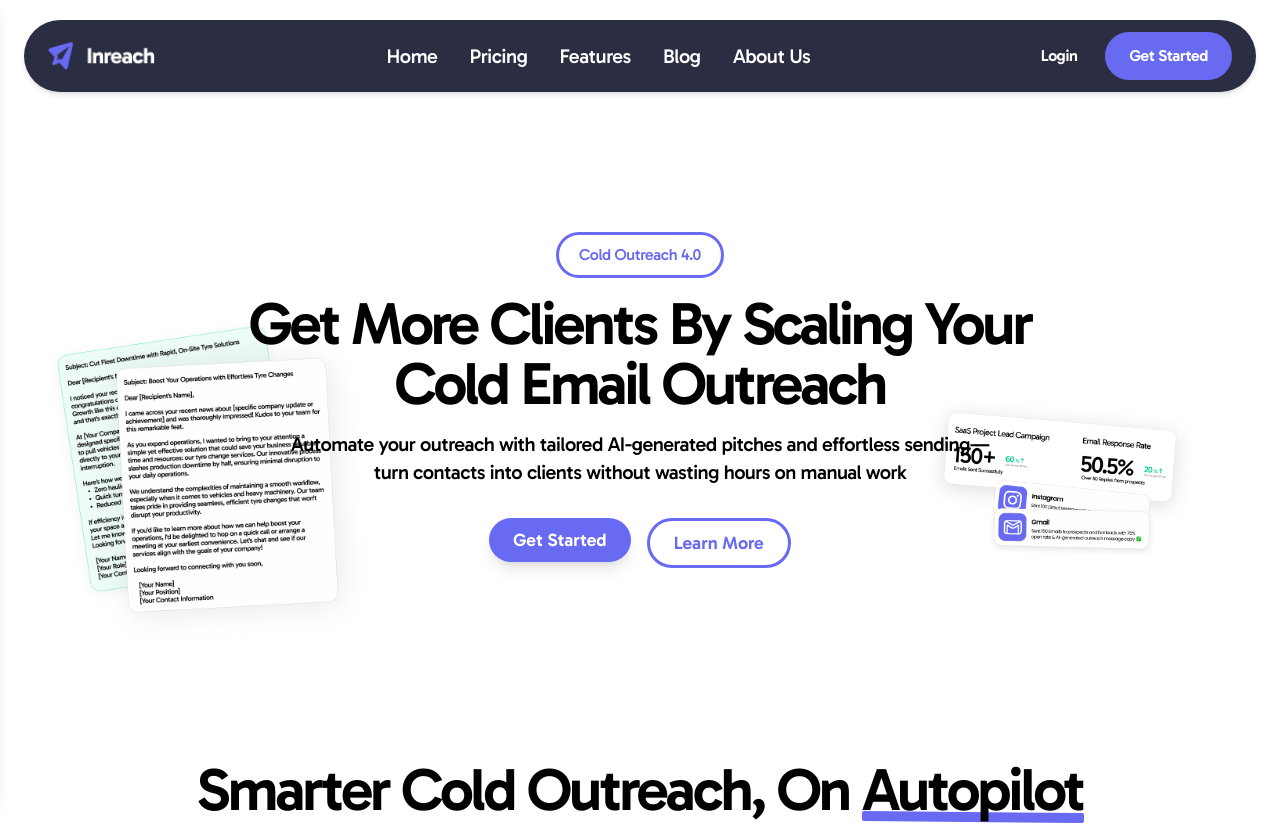
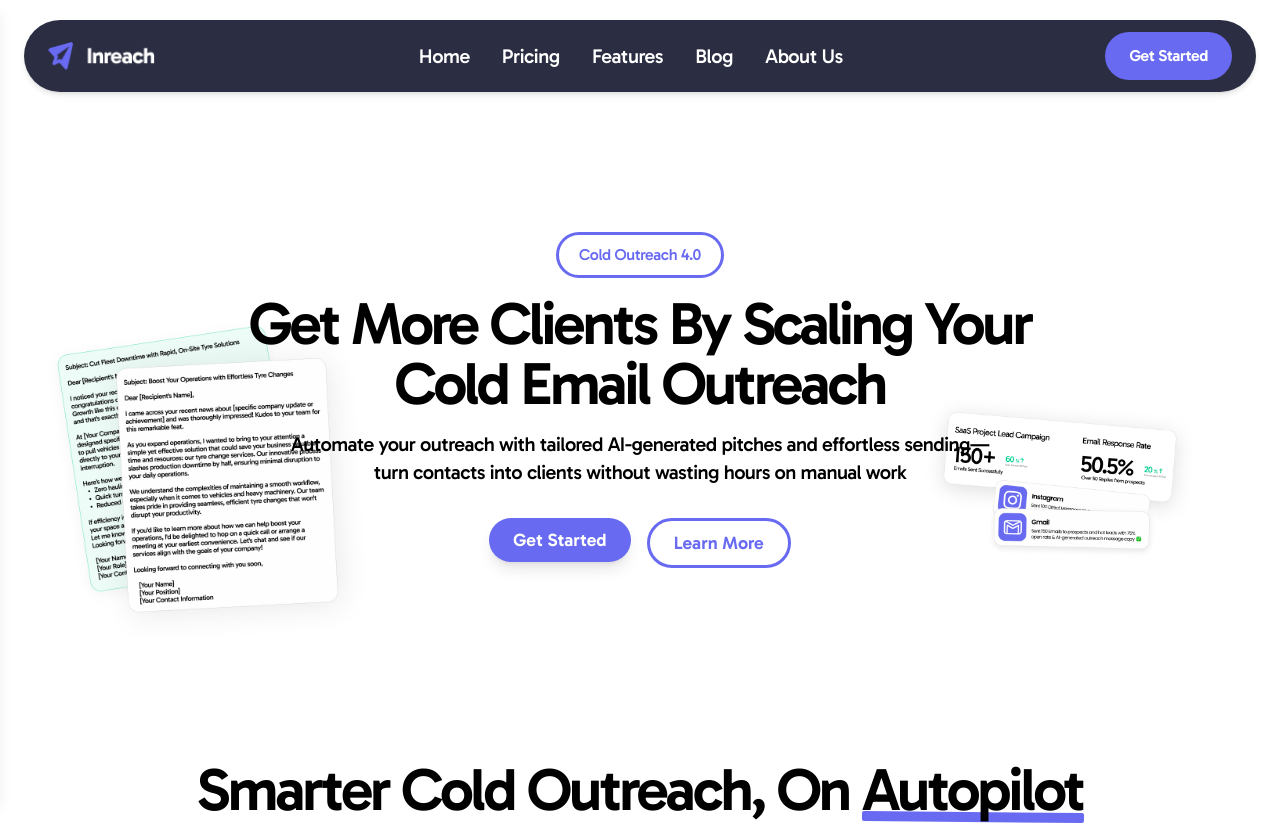
Before and after one commit to Aby-ss/Inreach-deployment, a Next.js app in the folder inreach/: page / in a window 1280 px wide. Shown: the top 825 px of the page. Built offline with nearby package versions, Linux system fonts and the light colour scheme.

Commit message:
Updated Website code + Todo

```diff
--- a/inreach/src/app/page.js
+++ b/inreach/src/app/page.js
@@ -9,7 +9,6 @@ export default function Home() {
   return (
     <>
 
-      {/* 🔵 Sticky Full-Width Navbar */}
       <nav className="bg-[#2B2D42] text-white py-3 px-6 sticky top-5 z-50 shadow-md rounded-full mx-6">
         <div className="max-w-[1440px] mx-auto flex justify-between items-center">
 
@@ -18,7 +17,6 @@ export default function Home() {
             <img src="logo.png" alt="Logo" className="h-7 w-auto" />
           </div>
 
-          {/* 🔹 Center Nav Links (Desktop) */}
           <div className="hidden sm:flex text-xl gap-8 items-center text-base font-medium">
             <Link href="#home" className="gabarito-medium tracking-[-0.020em]">Home</Link>
             <Link href="#pricing" className="gabarito-medium tracking-[-0.020em]">Pricing</Link>
@@ -29,7 +27,6 @@ export default function Home() {
 
           {/* 🔹 Buttons (Desktop) */}
           <div className="hidden sm:flex gap-7 items-center">
-            <button className="text-base text-white gabarito-semibold tracking-tight">Login</button>
             <button className="bg-[#686AF1] text-white px-6 py-3 rounded-full gabarito-semibold tracking-tight">
               Get Started
             </button>
@@ -48,7 +45,6 @@ export default function Home() {
 
       <div className={`fixed top-0 left-0 h-full w-full bg-white shadow-lg z-50 transform ${sidebarOpen ? 'translate-x-0' : '-translate-x-full'} transition-transform duration-300 ease-in-out`}>
 
-        {/* 🧭 Header */}
         <div className="flex justify-between items-center p-4 border-b">
           <span className="text-2xl font-bold text-[#2B2D42]">Menu</span>
           <button onClick={() => setSidebarOpen(false)}>
@@ -178,7 +174,7 @@ export default function Home() {
         {/* How it Works Section */}
         <section className="w-full flex justify-center items-center py-20 px-4">
           <div className="max-w-7xl w-full grid grid-cols-1 md:grid-cols-2 gap-12 items-center">
-            {/* 🔵 Video Box */}
+
             <div className="rounded-xl overflow-hidden shadow-lg w-full h-[300px] md:h-[500px]">
               <video
                 className="w-full h-full object-cover"
@@ -191,7 +187,6 @@ export default function Home() {
               </video>
             </div>
 
-            {/* 📝 Text Content */}
             <div className="text-left">
               <h1 className="text-3xl md:text-6xl gabarito-semibold tracking-tighter text-[#1A1A1A] mb-4 w-[800px]">
                 Turn Words Into <br/>  <span className="bg-[#00D091] px-2 -rotate-1 inline-block"><span className="text-white">Winning Emails</span></span> in Seconds
```
Also changed, not shown: 1 other file (tests, documents, lock files or other folders).
